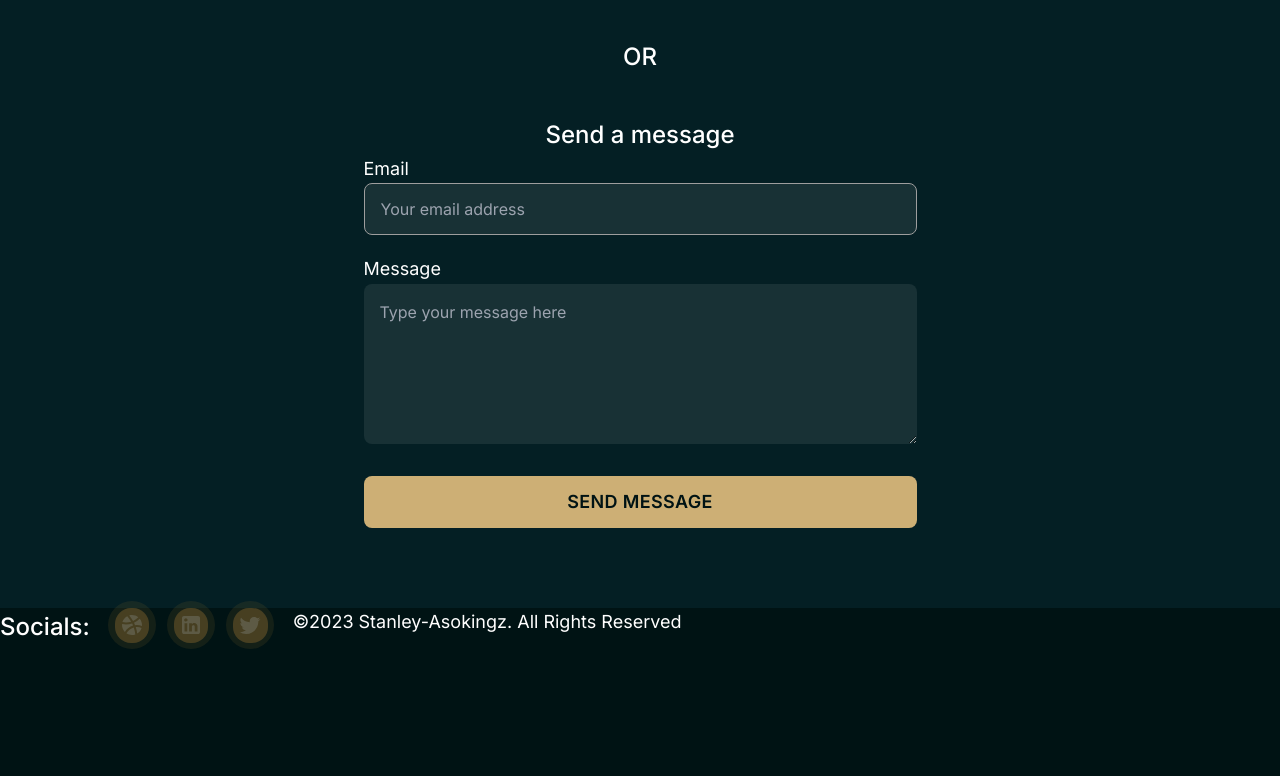
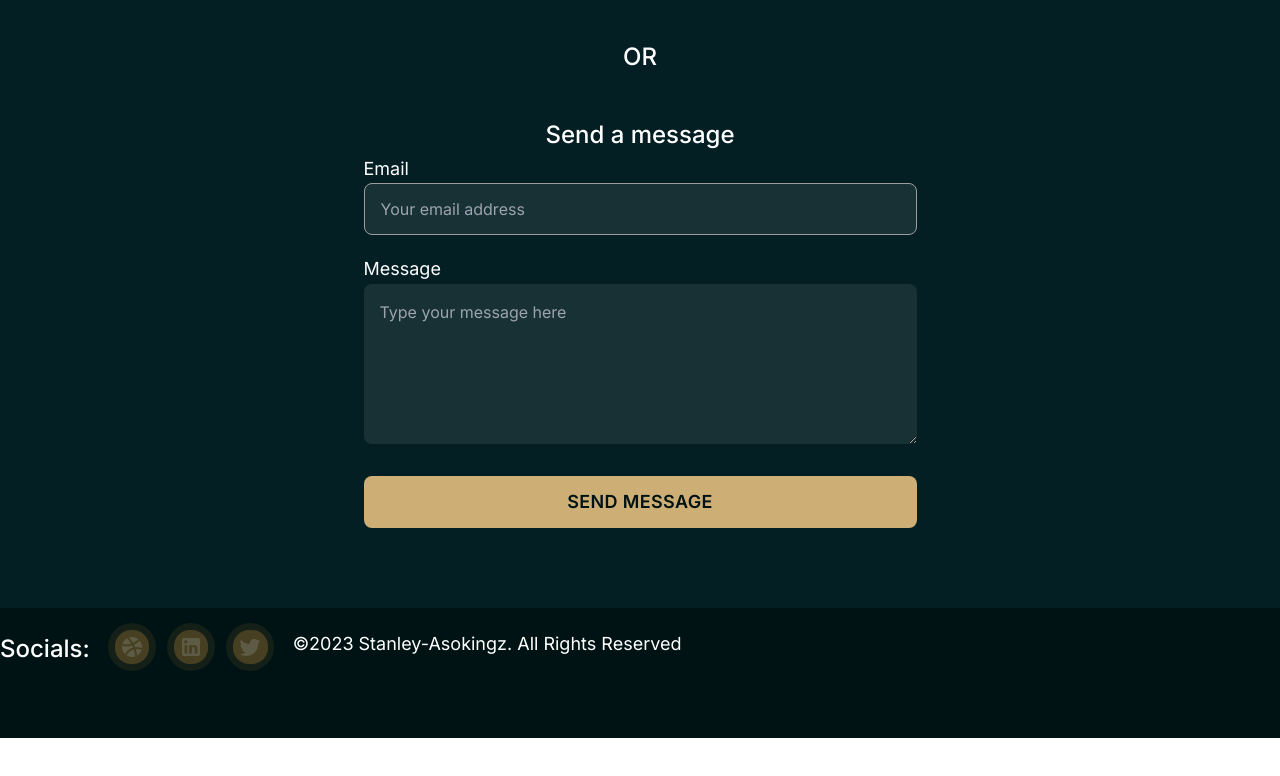
Before and after one commit to Maxwell011/portfolio-design, a Next.js app: page / in a window 1280 px wide. Shown: the part 5508-6284 px from the top of the page. After the commit the page ends 6246 px from the top, so only its background shows below. Built offline with nearby package versions, Linux system fonts and the light colour scheme.

Commit message:
Update Footer component styling

```diff
--- a/src/app/components/Footer.tsx
+++ b/src/app/components/Footer.tsx
@@ -5,7 +5,7 @@ import Dribble from "../svg/Dribble";
 export default function Footer() {
   return (
     <>
-      <section className="h-[204px] bg-black">
+      <section className="h-[130px] bg-black inline-flex flex-col justify-center items-start gap-12 pb-12">
         <div className="flex gap-[25px]">
           <h2 className="text-white text-2xl font-medium leading-[160%]">
             Socials:
```
